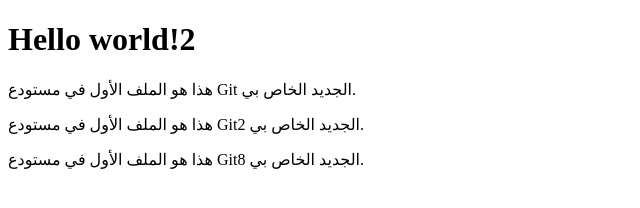
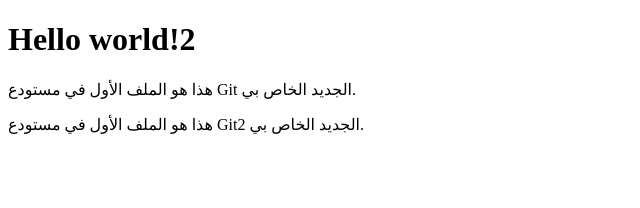
Before and after one commit to msoulation/newrepo, a plain HTML site: page index.html in a window 1280 px wide. Shown: the whole page, without its empty margins (0-640 px from the left). Drawn offline with Linux system fonts and the light colour scheme.

Commit message:
Update index.html

```diff
--- a/index.html
+++ b/index.html
@@ -8,7 +8,7 @@
 <h1>Hello world!2</h1>
 <p>هذا هو الملف الأول في مستودع Git الجديد الخاص بي.</p>
 <p>هذا هو الملف الأول في مستودع Git2 الجديد الخاص بي.</p>
-<p>هذا هو الملف الأول في مستودع Git8 الجديد الخاص بي.</p>
+
 
 </body>
 </html>
```
